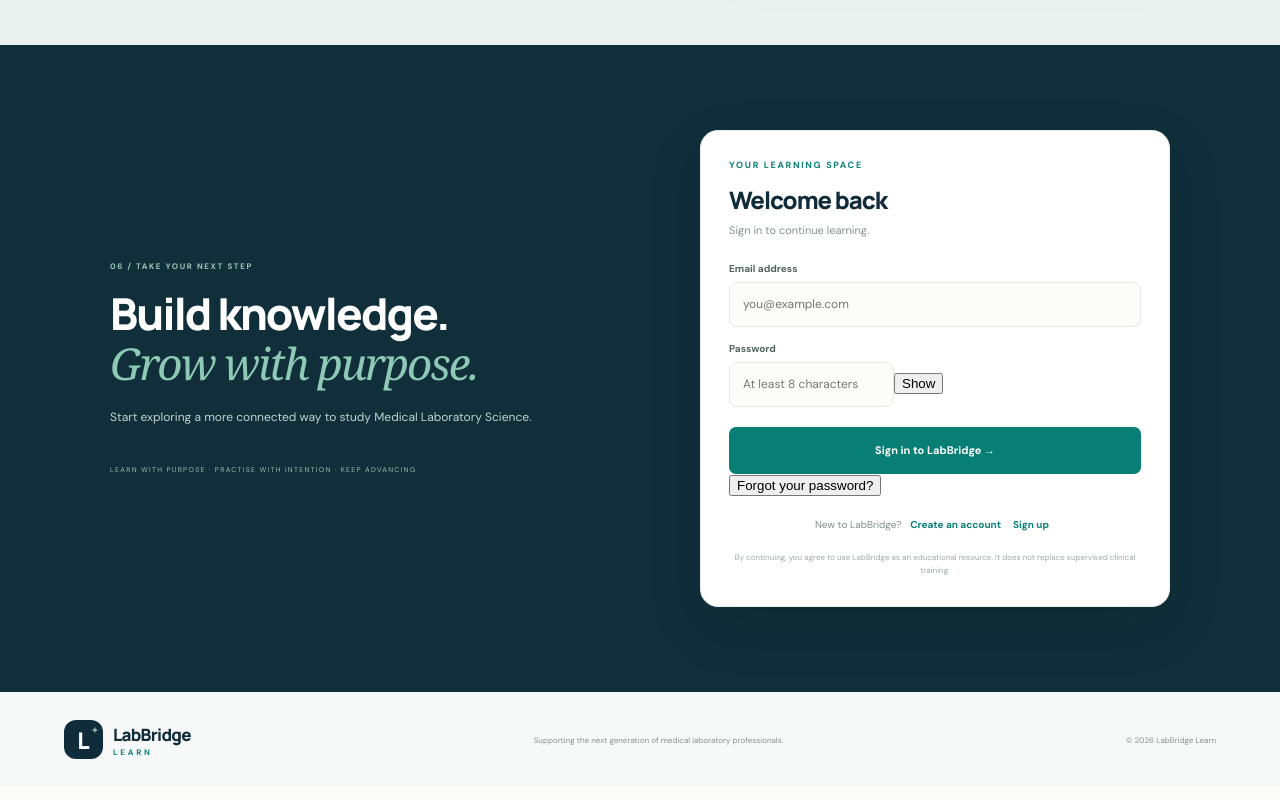
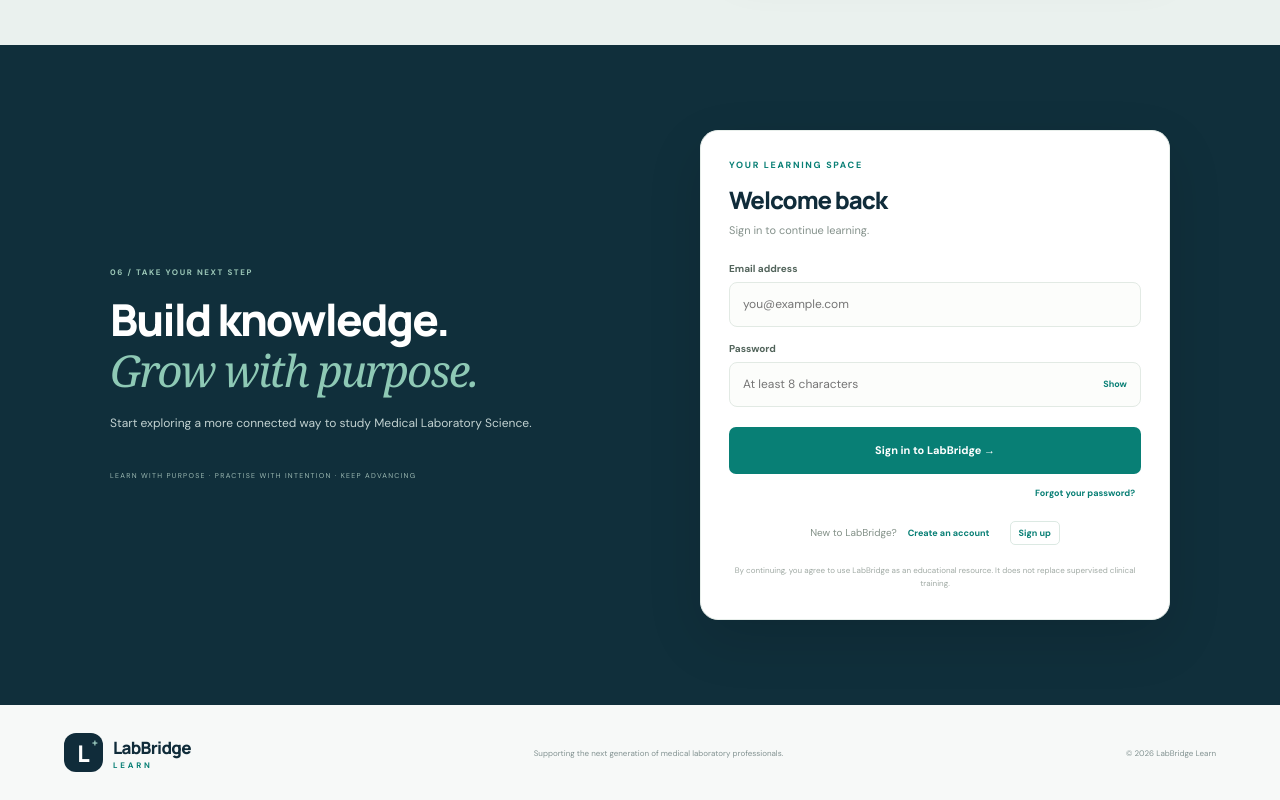
Before and after one commit to zekepep45-ai/Labbridge-learn, a Next.js app: page / in a window 1280 px wide. Shown: the part 3896-4696 px from the top of the page. Built offline with nearby package versions, Linux system fonts and the light colour scheme; no server answers; the database is empty.

Commit message:
style: refine dashboard and auth controls

```diff
--- a/src/app/globals.css
+++ b/src/app/globals.css
@@ -1035,3 +1035,15 @@ html[data-low-data="true"] [class*="art-orbit"],html[data-low-data="true"] [clas
 }
 @media(max-width:390px){.lb-pillar-grid{grid-template-columns:1fr}.lb-pillar-card{min-height:150px}.lb-header-actions{gap:6px}.lb-brand-name strong{font-size:15px}}
 @media(prefers-reduced-motion:reduce){.lb-landing *{scroll-behavior:auto!important;transition:none!important;animation:none!important}}
+
+
+/* Dashboard and auth refinements */
+.lb-password-field{display:flex;align-items:center;position:relative}
+.lb-password-field input{width:100%;padding-right:58px!important}
+.lb-password-toggle{position:absolute;right:7px;top:50%;transform:translateY(-50%);border:0;background:transparent;color:#087f75;font:700 9px 'DM Sans',sans-serif;padding:7px;cursor:pointer}
+.lb-forgot-link{display:block;margin:12px 0 0 auto;border:0;background:none;color:#087f75;font:700 9px 'DM Sans',sans-serif;cursor:pointer}
+.lb-auth-secondary-switch{margin-left:9px!important;border:1px solid #dce9e3!important;border-radius:5px!important;padding:5px 8px!important}
+.lb-auth-card .auth-switch{display:flex;justify-content:center;align-items:center;gap:5px;flex-wrap:wrap}
+.lb-auth-card .auth-switch button{font-size:9px}
+.lb-reset-card input:focus{outline:3px solid #d8a447;outline-offset:1px;border-color:#087f75}
+@media(max-width:760px){.lb-auth-card .auth-switch{line-height:2.2}}
```
